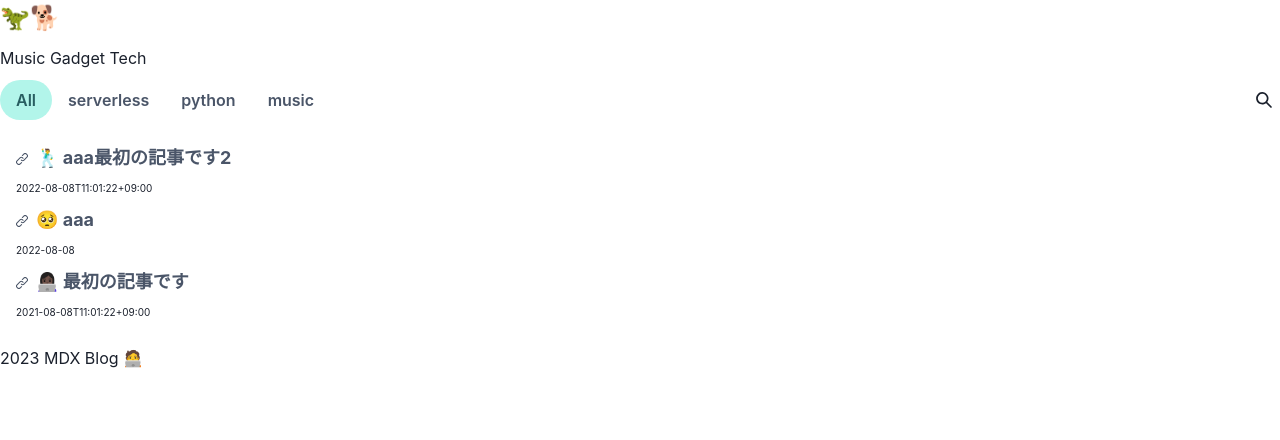
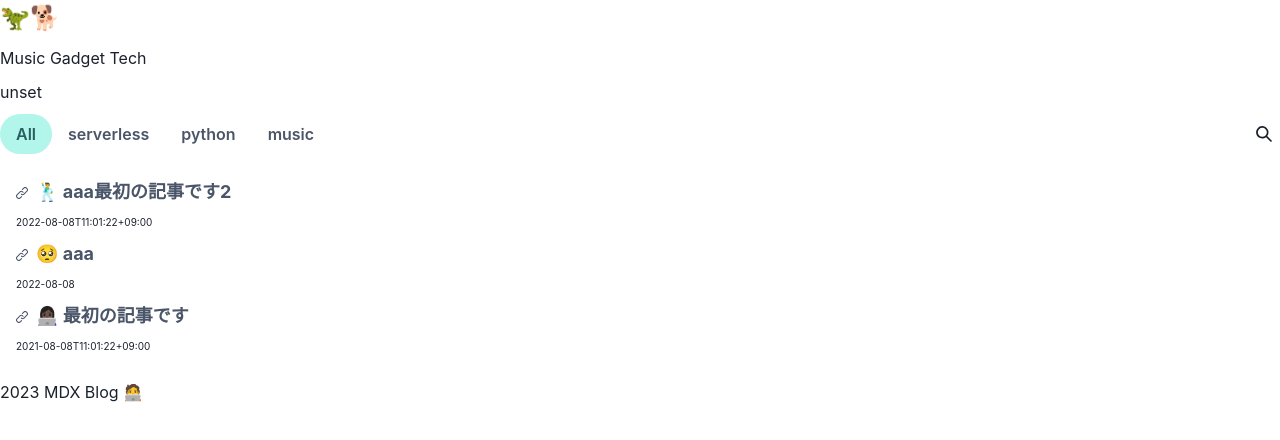
Before and after one commit to kzhub/mdx-blog, a Next.js app: page / in a window 1280 px wide. Shown: the top 440 px of the page. Built offline with nearby package versions, Linux system fonts and the light colour scheme; no server answers; the database is empty.

Commit message:
環境変数のテスト

```diff
--- a/pages/index.tsx
+++ b/pages/index.tsx
@@ -29,6 +29,8 @@ export default function Home({ data }: { data: Array<articleObjectType> }) {
 	))
 	const catArray:String[]= Array.from(new Set(cats))
 
+	const apiKey = process.env.NEXT_PUBLIC_API_KEY;
+
 	return (
 		<>
 			<Head>
@@ -37,6 +39,7 @@ export default function Home({ data }: { data: Array<articleObjectType> }) {
 				<meta name="viewport" content="width=device-width, initial-scale=1" />
 				<link rel="icon" href="/favicon.ico" />
 			</Head>
+			<p>{apiKey}</p>
 				<Tabs variant='soft-rounded' colorScheme='teal'>
 					<Flex>
 						<Box>
```
